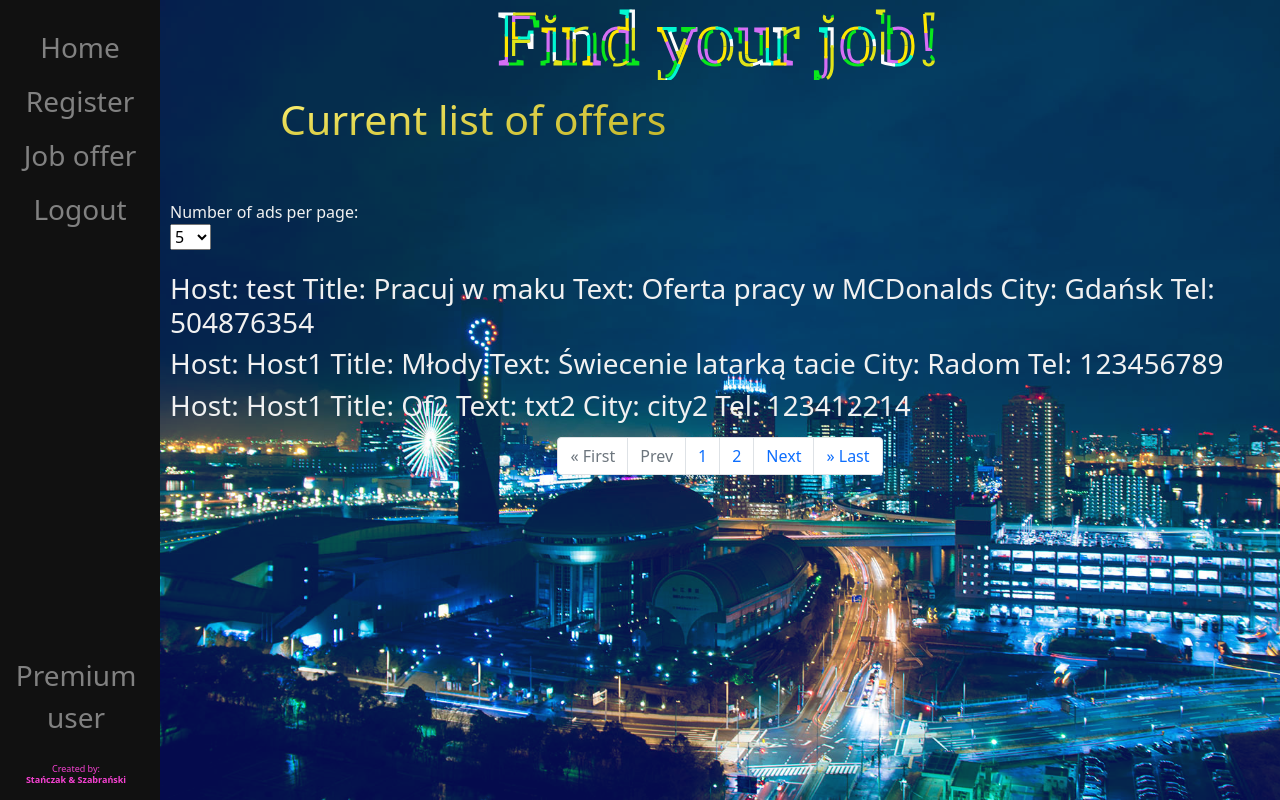
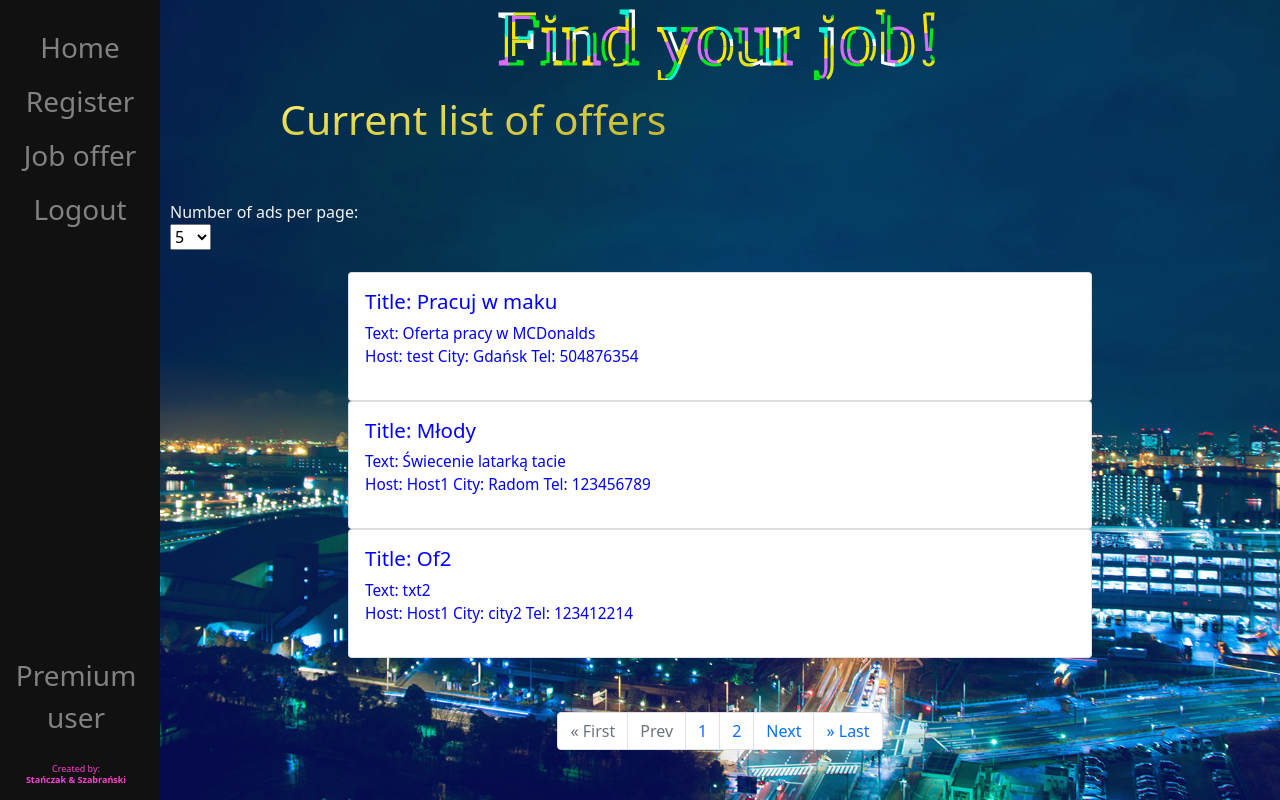
Before and after one commit to MikolajSzabranski/SerwisZOgloszeniami, a Django app: page /offer/ in a window 1280 px wide. Run offline with Django 4.2, Linux system fonts and the light colour scheme; a user stored in the database is signed in; data comes from the database, SQL or seed files in the repository.

Commit message:
Scrollable list of offers

```diff
--- a/SZO/static/Advs.css
+++ /dev/null
@@ -1,3 +0,0 @@
-div .jobOffer{
-
-}
--- a/SZO/templates/SZO/home.html
+++ b/SZO/templates/SZO/home.html
@@ -34,7 +34,7 @@
     {% if user.groups.all.0.name == 'host' %}
     {% for offer in offersList %}
     {% if request.user.username == offer.getUsername %}
-    <div id="jobOffer">
+    <div class="jobOffer">
         <h3>Title: {{ offer.getTitle }}</h3>
     </div>
     {% endif %}
--- a/SZO/templates/SZO/offer.html
+++ b/SZO/templates/SZO/offer.html
@@ -16,14 +16,18 @@
         <option value="30" onclick="myFunction()">30</option>
     </select>
 </div><br><br>
+<div class="jobOffer">
+{% for offer in offersList %}
+    <div class="card">
+        <div class="card-body">
+            <h5>Title: {{ offer.getTitle }}</h5>
+            <p class="single-offer"> Text: {{ offer.getText }}<br>
+                Host: {{ offer.getUser }}  City: {{ offer.getCity }} Tel: {{ offer.getTel }}</p>
+        </div>
+    </div>
+{% endfor %}
+</div>
 
-{% for offer in offersList %}
-<div id="jobOffer">
-    <h3>Host: {{ offer.getUser }} Title: {{ offer.getTitle }} Text: {{ offer.getText }} City: {{ offer.getCity }} Tel:
-        {{ offer.getTel }}</h3>
-</div>
-{% endfor %}
-<br><br>
 <!-- Pagination -->
 <nav aria-label="Page navigation example">
     <ul class="pagination justify-content-center">
@@ -41,7 +45,8 @@
 
         {% if offersList.has_next %}
         <li class="page-item"><a class="page-link" href="?page={{ offersList.next_page_number }}">Next</a></li>
-        <li class="page-item"><a class="page-link" href="?page={{ offersList.paginator.num_pages }}">&raquo Last</a></li>
+        <li class="page-item"><a class="page-link" href="?page={{ offersList.paginator.num_pages }}">&raquo Last</a>
+        </li>
         {% else %}
         <li class="page-item disabled"><a class="page-link">Next</a></li>
         <li class="page-item disabled"><a class="page-link">&raquo Last</a></li>
@@ -57,6 +62,25 @@
 function myFunction() {
   var x = document.getElementById("selectBox").value;
 }
+
 </script>
 
+<style>
+h5{
+    font-size: 1.6vw;
+}
+div.jobOffer {
+  overflow-y: scroll;
+  overflow-x: hidden;
+  margin-left: 20px;
+  margin-right: 20px;
+  width: 60vw;
+  height: 55vh;
+}
+div.card-body{
+    color:blue;
+    font-size:1.2vw
+}
+</style>
+
 {% endblock %}
```
